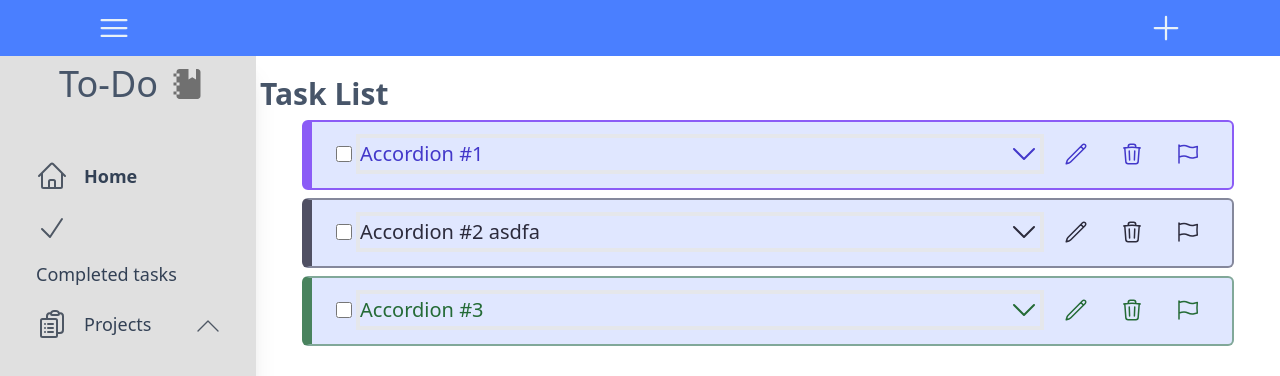
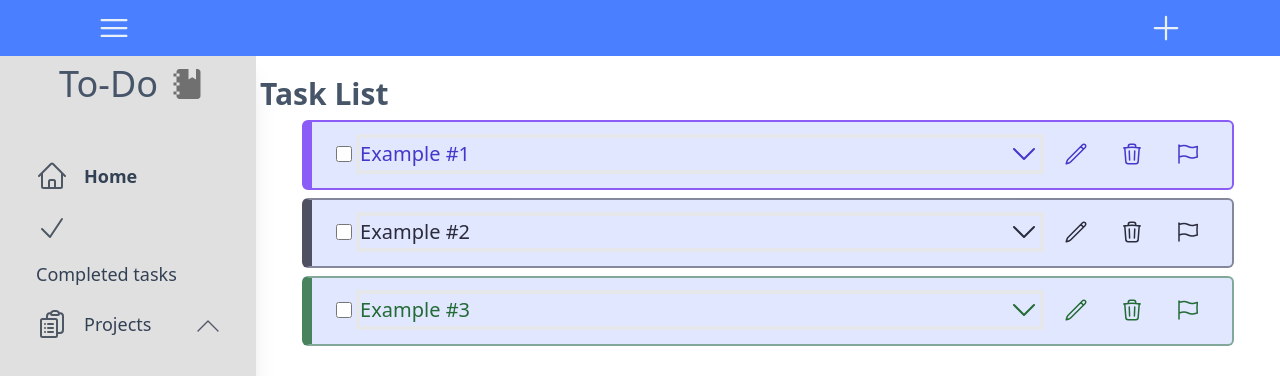
Before and after one commit to Deucalio/todo-list, a React (Vite) app: page / in a window 1280 px wide. Shown: the top 376 px of the page. Built offline with nearby package versions, Linux system fonts and the light colour scheme.

Commit message:
add tabIndex attribute in buttons"

```diff
--- a/src/Home.jsx
+++ b/src/Home.jsx
@@ -16,8 +16,8 @@ import CompletedTasks from "./components/CompletedTasks";
 
 const initialData = [
     {
-        title: `Accordion #1`,
-        description: `Lorem ipsum dolor, sit amet consectetur adipisicing elit. Consequuntur, consequatur repellendus.Sitipsa aperiam, repellat minima corporis facere nisi quaerat em ipsum dolor, sit amet consectetur adipisicing elit. Consequuntur, consequatur repellendus.Sitipsa aperiam, repellat minima corporis facere nisi quaerat em ipsum dolor, sit amet consectetur adipisicing elit. Consequuntur, consequatur repellendus.Sitipsa aperiam, repellat minima corporis facere nisi quaerat`,
+        title: `Example #1`,
+        description: `I made this todo-list app so I could familarize myself with states and their management in react, tasks aren't saved in the localstorage or any database`,
         dueDate: `2022-12-09`,
         priorty: "High",
         project: "Home",
@@ -25,8 +25,8 @@ const initialData = [
         isCompleted: false
     },
     {
-        title: `Accordion #2 asdfa`,
-        description: `Lorem . quaerat`,
+        title: `Example #2`,
+        description: `Try changing my priorty and see how my color changes`,
         dueDate: `2022-12-31`,
         priorty: "Medium",
         project: "Home",
@@ -34,8 +34,8 @@ const initialData = [
         isCompleted: false
     },
     {
-        title: `Accordion #3`,
-        description: `Lorem ipsum dolor, sit amet consectetur adipisicing elit. Consequuntur, consequatur repellendus.Sitipsa aperiam, repellat minima corporis facere nisi quaerat`,
+        title: `Example #3`,
+        description: `Try messing with buttons, add, edit and delete. I used scale and opacity properties for styling and to make animation possible.`,
         dueDate: "2023-03-16",
         priorty: "Low",
         project: "Home",
@@ -43,8 +43,8 @@ const initialData = [
         isCompleted: false
     },
     {
-        title: `Accordion #3`,
-        description: `Lorem ipsum dolor, sit amet consectetur adipisicing elit. Consequuntur, consequatur repellendus.Sitipsa aperiam, repellat minima corporis facere nisi quaerat`,
+        title: `I belong in custom Project`,
+        description: `You can click on edit icon and change my project to move me.`,
         dueDate: "2023-03-16",
         priorty: "Low",
         project: "Custom Project",
--- a/src/components/DisplayTasks.jsx
+++ b/src/components/DisplayTasks.jsx
@@ -87,7 +87,7 @@ const DisplayTask = ({
   return (
     <>
       <div className={`container-item max-h-full w-[91%] md:w-11/12 md:mx-auto rounded-md border-2 border-l-[10px]   ${(locationName === "Completed-tasks" ? ["border-gray-600", "border-l-zinc-400", "text-gray-600", "line-through"].join(" ") : priorty)}   bg-indigo-100 py-2 px-3  transition-all duration-500 ease-in-out `}>
-        <button className="flex w-full cursor-default flex-row items-center justify-between sm:gap-1  sm:px-3 py-1">
+        <button tabIndex="-1" className="flex w-full cursor-default flex-row items-center justify-between sm:gap-1  sm:px-3 py-1">
 
           {locationName === "Completed-tasks" ? <input disabled="true"
             className="inline border-2 border-black focus:ring-0 h-5 w-5 pointer-events-none text-slate-600"
```
Also changed, not shown: 1 other file (tests, documents, lock files or other folders).
